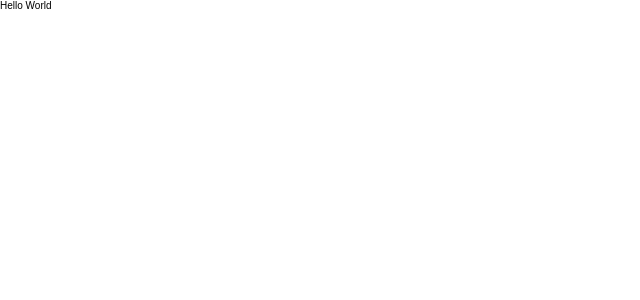
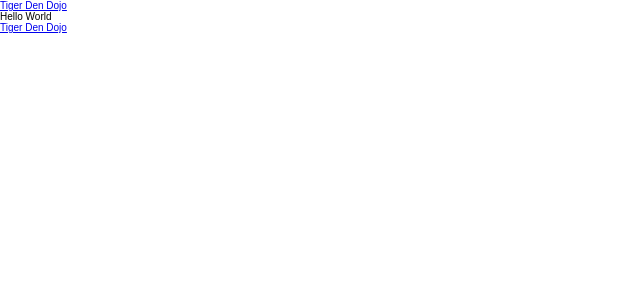
Before and after one commit to jdietrich11/TigerDenDojo, a React (Create React App) app: page / in a window 1280 px wide. Shown: the top 300 px of the page, without its empty margins (0-640 px from the left). Built offline with nearby package versions, Linux system fonts and the light colour scheme.

Commit message:
increase structure

```diff
--- a/package.json
+++ b/package.json
@@ -12,6 +12,7 @@
     "@types/react-dom": "^18.2.19",
     "react": "^18.2.0",
     "react-dom": "^18.2.0",
+    "react-router-dom": "^6.22.1",
     "react-scripts": "5.0.1",
     "sass": "^1.71.1",
     "scss": "^0.2.4",
--- a/src/App.tsx
+++ b/src/App.tsx
@@ -1,7 +1,20 @@
 import React from "react";
+import { Route, BrowserRouter, Routes } from "react-router-dom";
+
+import Header from "./components/header/header";
+import Homepage from "./pages/home/homepage";
+import Footer from "./components/footer/footer";
 
 function App() {
-  return <div className="App">Hello World</div>;
+  return (
+    <BrowserRouter>
+      <Header />
+      <Routes>
+        <Route path="/" element={<Homepage />} />
+      </Routes>
+      <Footer />
+    </BrowserRouter>
+  );
 }
 
 export default App;
--- /dev/null
+++ b/src/components/footer/footer.tsx
@@ -0,0 +1,16 @@
+import React from "react";
+import { Link } from "react-router-dom";
+
+import "./footer.scss";
+
+const Footer: React.FC = () => {
+  return (
+    <div className="headerContainer">
+      <Link to="/" className="home">
+        Tiger Den Dojo
+      </Link>
+    </div>
+  );
+};
+
+export default Footer;
--- /dev/null
+++ b/src/components/header/header.tsx
@@ -0,0 +1,16 @@
+import React from "react";
+import { Link } from "react-router-dom";
+
+import "./header.scss";
+
+const Header: React.FC = () => {
+  return (
+    <div className="headerContainer">
+      <Link to="/" className="home">
+        Tiger Den Dojo
+      </Link>
+    </div>
+  );
+};
+
+export default Header;
--- /dev/null
+++ b/src/pages/home/homepage.tsx
@@ -0,0 +1,13 @@
+import React from "react";
+
+import "./homepage.scss";
+
+const Homepage: React.FC = () => {
+  return (
+    <>
+      <div>Hello World</div>
+    </>
+  );
+};
+
+export default Homepage;
```
Also changed, not shown: src/components/footer/footer.scss (added), src/components/header/header.scss (added), src/pages/home/homepage.scss (added), 1 other file (tests, documents, lock files or other folders).
